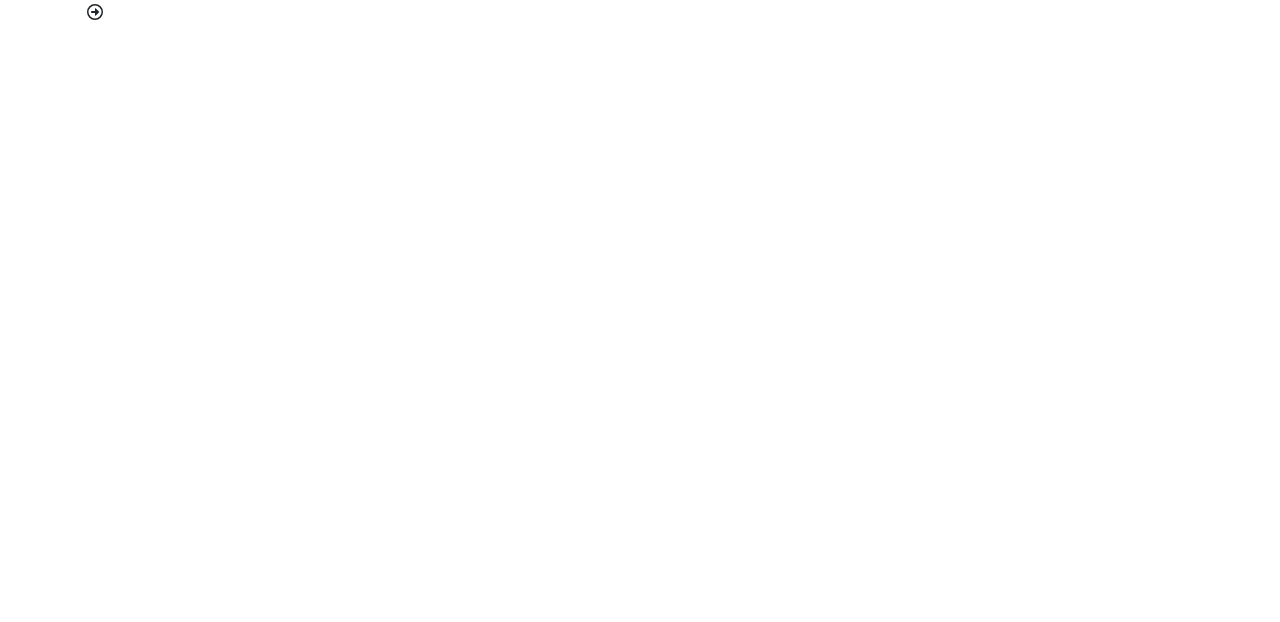
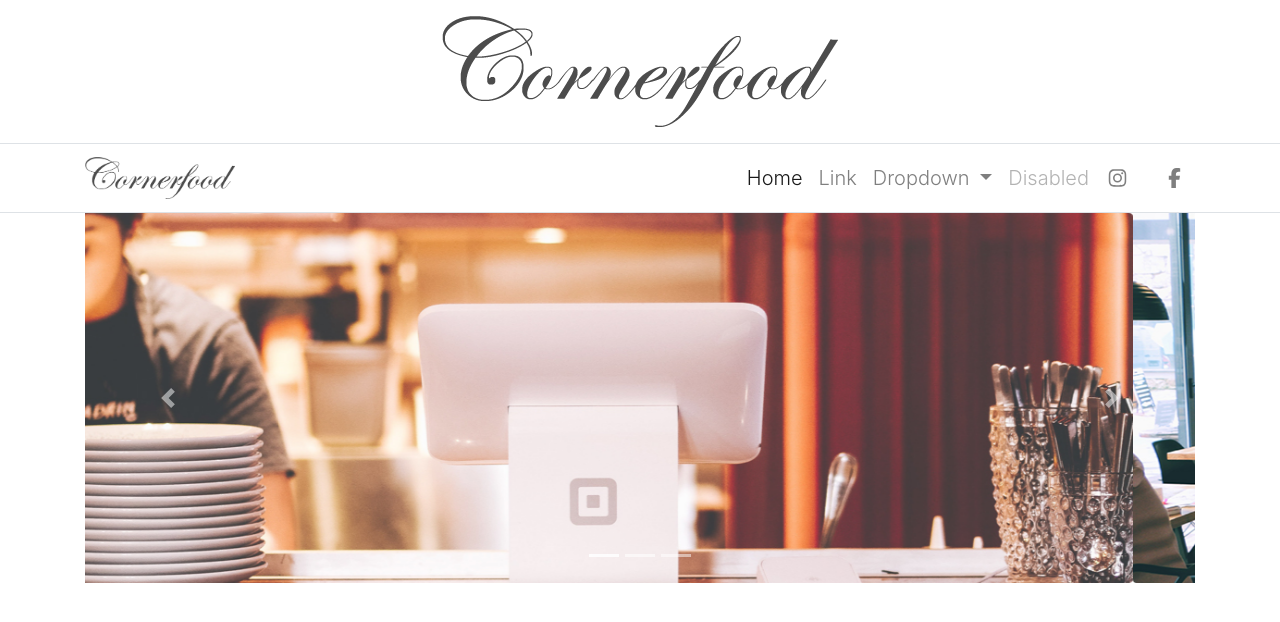
Before and after one commit to Lioevaz/Restaurante, a plain HTML site: page index.html in a window 1280 px wide. Drawn offline with nearby package versions, Linux system fonts and the light colour scheme.

Commit message:
Culminado de Nav-Bar y Header de la pagina

```diff
--- a/index.html
+++ b/index.html
@@ -8,14 +8,103 @@
     <title>Restaurante</title>
 </head>
 <body>
-    <div class="container">
-        <div class="row">
-            <div class="col-12">
-                <i class="far fa-arrow-alt-circle-right"></i>
+    <header>
+
+        <div class="container">
+            <div class="row my-3">
+                <div class="col-12 text-center">
+                   <img src="img/logo.png" alt="Logo de la web">
+                </div>
             </div>
         </div>
-    </div>
+    </header>
 
+    <!--Comienza NavBar-->
+    <nav class="navbar navbar-expand-lg navbar-light bg-white border-top border-bottom">
+        <div class="container">
+            <div class="navbar-brand">
+
+                <img src="img/logo.png" width="150px" class="img-fluid" alt="">
+            </div>
+            <button class="navbar-toggler" type="button" data-toggle="collapse" data-target="#navbarSupportedContent"
+                aria-controls="navbarSupportedContent" aria-expanded="false" aria-label="Toggle navigation">
+                <span class="navbar-toggler-icon"></span>
+            </button>
+
+            <div class="collapse navbar-collapse" id="navbarSupportedContent">
+                <ul class="navbar-nav ml-auto">
+                    <li class="nav-item active">
+                        <a class="nav-link  lead" href="#">Home <span class="sr-only">(current)</span></a>
+                    </li>
+                    <li class="nav-item">
+                        <a class="nav-link lead" href="#">Link</a>
+                    </li>
+                    <li class="nav-item dropdown">
+                        <a class="nav-link dropdown-toggle lead" href="#" id="navbarDropdown" role="button"
+                            data-toggle="dropdown" aria-haspopup="true" aria-expanded="false">
+                            Dropdown
+                        </a>
+                        <div class="dropdown-menu" aria-labelledby="navbarDropdown">
+                            <a class="dropdown-item lead" href="#">Action</a>
+                            <a class="dropdown-item lead" href="#">Another action</a>
+                            <div class="dropdown-divider"></div>
+                            <a class="dropdown-item lead" href="#">Something else here</a>
+                        </div>
+                    </li>
+                    <li class="nav-item">
+                        <a class="nav-link disabled lead" href="#" tabindex="-1" aria-disabled="true">Disabled</a>
+                    </li>
+                    <li class="nav-item"><a href="#" class="nav-link lead">
+                            <i class="fab fa-instagram"></i>
+                        </a></li>
+
+                    <li class="nav-item"><a href="#" class="nav-link lead">
+                    <li class="nav-item"><a href="#" class="nav-link lead">
+                            <i class="fab fa-facebook-f"></i>
+                        </a></li>
+                    </a></li>
+                </ul>
+            </div>
+        </div>
+    </nav>
+    <!--Termina NavBar-->
+    <main>
+        <!--Comienza Carousel-->
+        <div class="container">
+            <div class="row">
+                <div class="col-12">
+                    <div id="carouselExampleIndicators" class="carousel slide" data-ride="carousel">
+                        <ol class="carousel-indicators">
+                          <li data-target="#carouselExampleIndicators" data-slide-to="0" class="active"></li>
+                          <li data-target="#carouselExampleIndicators" data-slide-to="1"></li>
+                          <li data-target="#carouselExampleIndicators" data-slide-to="2"></li>
+                        </ol>
+                        <div class="carousel-inner">
+                          <div class="carousel-item active" data-interval="4000">
+                            <img src="img/slider.jpg" class="d-block w-100 rounded" alt="...">
+                          </div>
+                          <div class="carousel-item">
+                            <img src="img/slider1.jpg" class="d-block w-100 rounded" alt="...">
+                          </div>
+                          <div class="carousel-item">
+                            <img src="img/slider2.jpg" class="d-block w-100 rounded" alt="...">
+                          </div>
+                        </div>
+                        <a class="carousel-control-prev" href="#carouselExampleIndicators" role="button" data-slide="prev">
+                          <span class="carousel-control-prev-icon" aria-hidden="true"></span>
+                          <span class="sr-only">Previous</span>
+                        </a>
+                        <a class="carousel-control-next" href="#carouselExampleIndicators" role="button" data-slide="next">
+                          <span class="carousel-control-next-icon" aria-hidden="true"></span>
+                          <span class="sr-only">Next</span>
+                        </a>
+                      </div>
+
+                </div>
+            </div>
+        </div>
+        <!--Termina Carousel-->
+    </main>
 
 
     <script src="https://code.jquery.com/jquery-3.5.1.slim.min.js" integrity="sha384-DfXdz2htPH0lsSSs5nCTpuj/zy4C+OGpamoFVy38MVBnE+IbbVYUew+OrCXaRkfj" crossorigin="anonymous"></script>
```
